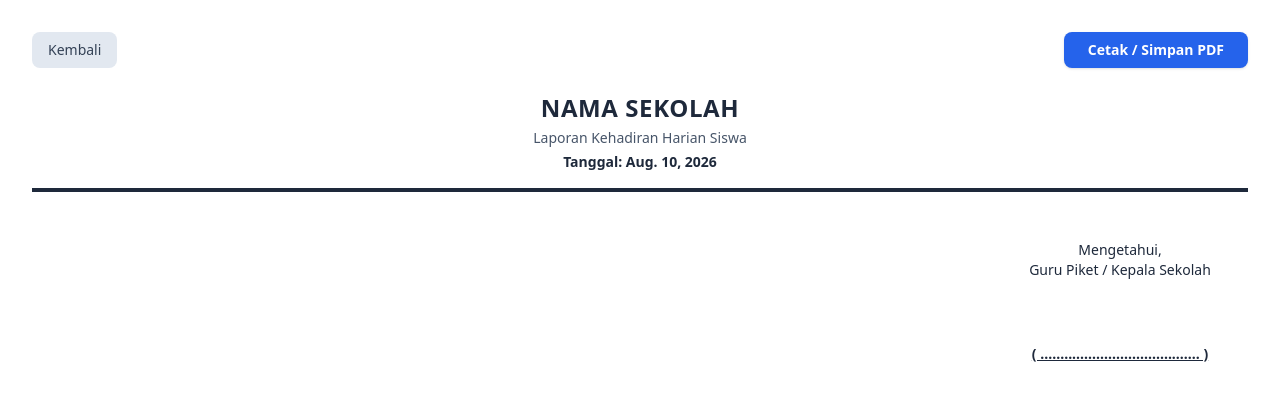
After one commit to AhmadGhozi/Website-Absensi, a Django app: page /laporan/cetak/ in a window 1280 px wide. The commit adds this page. Shown: the top 401 px of the page. Run offline with Django 4.2, Linux system fonts and the light colour scheme; data that the repository does not hold is empty; some libraries are stand-ins or nearby versions.

Commit message:
Tambahkan fitur Laporan + Print  pada halaman Dashboard

```diff
--- a/kehadiran/urls.py
+++ b/kehadiran/urls.py
@@ -9,4 +9,5 @@ urlpatterns = [
     path('siswa/edit/<int:pk>/', views.edit_siswa, name='edit_siswa'),
     path('siswa/hapus/<int:pk>/', views.hapus_siswa, name='hapus_siswa'),
     path('siswa/download-qr/<int:pk>/', views.download_qr, name='download_qr'),
+    path('laporan/cetak/', views.cetak_laporan, name='cetak_laporan'),
 ]
--- a/kehadiran/views.py
+++ b/kehadiran/views.py
@@ -4,7 +4,7 @@ from django.http import HttpResponse, JsonResponse
 from .models import Siswa
 import qrcode
 import json
-from datetime import datetime
+from datetime import datetime, date
 from .models import Siswa, Absensi
 from django.utils import timezone
 from datetime import time
@@ -87,3 +87,50 @@ def download_qr(request, pk):
         response['Content-Disposition'] = f'attachment; filename="QR-{siswa.nisn}-{siswa.nama}.png"'
         return response
     return redirect('manajemen_siswa')
+
+def cetak_laporan(request):
+    tanggal_str = request.GET.get('tanggal', str(date.today()))
+    tanggal_obj = datetime.strptime(tanggal_str, '%Y-%m-%d').date()
+
+    # Ambil pilihan kelas dari form (default 'semua')
+    kelas_terpilih = request.GET.get('kelas', 'semua')
+
+    # Filter kelas berdasarkan pilihan pengguna
+    if kelas_terpilih and kelas_terpilih != 'semua':
+        daftar_kelas = [kelas_terpilih]
+    else:
+        daftar_kelas = Siswa.objects.values_list('kelas', flat=True).distinct().order_by('kelas')
+
+    laporan_per_kelas = []
+
+    for kelas in daftar_kelas:
+        siswa_kelas = Siswa.objects.filter(kelas=kelas).order_by('nama')
+        data_siswa = []
+
+        for s in siswa_kelas:
+            absen = Absensi.objects.filter(siswa=s, tanggal=tanggal_obj).first()
+            if absen:
+                status = absen.status
+                waktu = absen.waktu.strftime('%H:%M:%S')
+            else:
+                status = 'Alpha'
+                waktu = '-'
+
+            data_siswa.append({
+                'nama': s.nama,
+                'nisn': s.nisn,
+                'status': status,
+                'waktu': waktu
+            })
+
+        laporan_per_kelas.append({
+            'kelas': kelas,
+            'data_siswa': data_siswa
+        })
+
+    context = {
+        'tanggal': tanggal_obj,
+        'laporan_per_kelas': laporan_per_kelas,
+        'kelas_terpilih': kelas_terpilih
+    }
+    return render(request, 'kehadiran/cetak_laporan.html', context)
--- /dev/null
+++ b/templates/kehadiran/cetak_laporan.html
@@ -0,0 +1,70 @@
+<!DOCTYPE html>
+<html lang="id">
+<head>
+    <meta charset="UTF-8">
+    <title>Laporan Absensi - {{ tanggal }}</title>
+    <script src="https://cdn.tailwindcss.com"></script>
+    <style>
+        @media print {
+            body { print-color-adjust: exact; -webkit-print-color-adjust: exact; }
+            .no-print { display: none !important; }
+        }
+    </style>
+</head>
+<body class="bg-white text-slate-800 p-8" onload="window.print()">
+    <!-- Tombol navigasi (sembunyi saat diprint) -->
+    <div class="no-print mb-6 flex justify-between items-center">
+        <a href="/dashboard/" class="bg-slate-200 px-4 py-2 rounded-lg font-medium text-slate-700 text-sm">Kembali</a>
+        <button onclick="window.print()" class="bg-blue-600 hover:bg-blue-500 text-white px-6 py-2 rounded-lg font-semibold shadow text-sm">Cetak / Simpan PDF</button>
+    </div>
+
+    <!-- Kop Surat Resmi -->
+    <div class="text-center border-b-4 border-slate-800 pb-4 mb-6">
+        <h1 class="text-2xl font-bold uppercase tracking-wide">NAMA SEKOLAH</h1>
+        <p class="text-sm text-slate-600 mt-1">Laporan Kehadiran Harian Siswa</p>
+        <p class="text-sm font-semibold mt-1">Tanggal: {{ tanggal }}</p>
+    </div>
+
+    <!-- Perulangan Tabel Berdasarkan Kelas -->
+    {% for item in laporan_per_kelas %}
+    <div class="mb-8">
+        <h3 class="text-base font-bold bg-slate-100 px-3 py-1.5 border border-slate-300 mb-2">Kelas: {{ item.kelas }}</h3>
+        <table class="w-full border-collapse border border-slate-300 text-sm">
+            <thead>
+                <tr class="bg-slate-100">
+                    <th class="border border-slate-300 p-2 text-center w-12">No</th>
+                    <th class="border border-slate-300 p-2 text-left">NISN</th>
+                    <th class="border border-slate-300 p-2 text-left">Nama Siswa</th>
+                    <th class="border border-slate-300 p-2 text-center">Waktu Scan</th>
+                    <th class="border border-slate-300 p-2 text-center">Status</th>
+                </tr>
+            </thead>
+            <tbody>
+                {% for s in item.data_siswa %}
+                <tr>
+                    <td class="border border-slate-300 p-2 text-center">{{ forloop.counter }}</td>
+                    <td class="border border-slate-300 p-2">{{ s.nisn }}</td>
+                    <td class="border border-slate-300 p-2 font-medium">{{ s.nama }}</td>
+                    <td class="border border-slate-300 p-2 text-center font-mono">{{ s.waktu }}</td>
+                    <td class="border border-slate-300 p-2 text-center font-semibold
+                        {% if s.status == 'Hadir' %} text-emerald-600
+                        {% elif s.status == 'Terlambat' %} text-orange-600
+                        {% else %} text-red-600 {% endif %}">
+                        {{ s.status }}
+                    </td>
+                </tr>
+                {% endfor %}
+            </tbody>
+        </table>
+    </div>
+    {% endfor %}
+
+    <!-- Kolom Tanda Tangan -->
+    <div class="mt-12 flex justify-end">
+        <div class="text-center w-64">
+            <p class="mb-16 text-sm">Mengetahui,<br>Guru Piket / Kepala Sekolah</p>
+            <p class="font-bold underline text-sm">( ........................................ )</p>
+        </div>
+    </div>
+</body>
+</html>
```
Also changed, not shown: dashboard/views.py (+6 -1 lines), templates/dashboard.html (+25 -0 lines).
